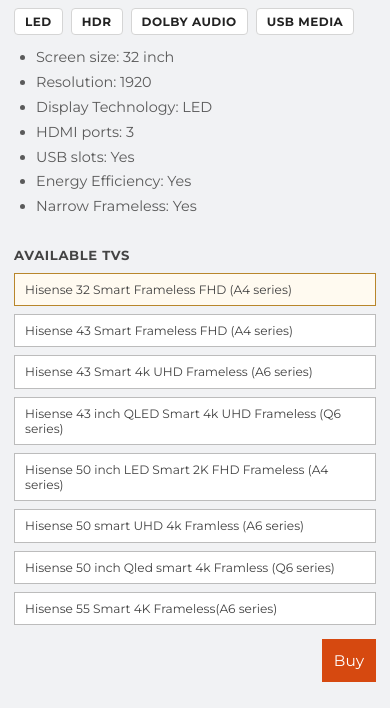
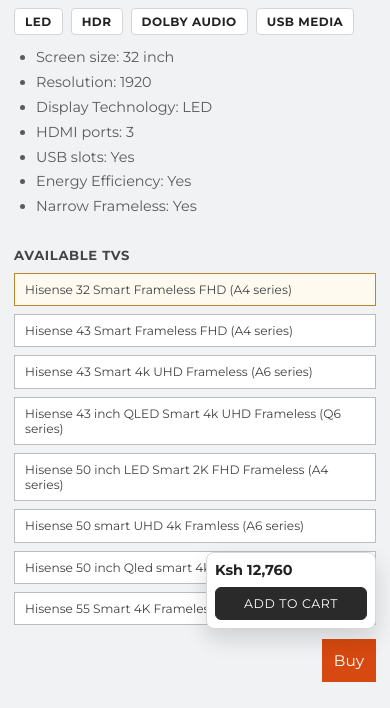
Before and after one commit to BrendaCodesIt/Grand-gesture, a plain HTML site: page tvs.html in a window 390 px wide. Both pictures are taken after a click on the button "Buy". Shown: the part 420-1128 px from the top of the page. Drawn offline with Linux system fonts and the light colour scheme.

Commit message:
Implement quick buy feature with dropdown for TV products

```diff
--- a/styles.css
+++ b/styles.css
@@ -359,6 +359,7 @@
 .tv-actions {
   display: flex;
   gap: 14px;
+  position: relative;
 }
 
 .action-btn {
@@ -384,6 +385,48 @@
 .action-btn:hover,
 .action-btn:focus-visible {
   filter: brightness(1.05);
+  outline: none;
+}
+
+.quick-buy-dropdown {
+  position: absolute;
+  right: 0;
+  bottom: calc(100% + 10px);
+  min-width: 190px;
+  background: #fff;
+  border: 1px solid #d8d8d8;
+  border-radius: 8px;
+  padding: 10px;
+  box-shadow: 0 10px 22px rgba(0, 0, 0, 0.14);
+  z-index: 20;
+}
+
+.quick-buy-price {
+  margin: 0 0 8px;
+  color: #222;
+  font-family: "Montserrat", sans-serif;
+  font-size: 0.96rem;
+  font-weight: 700;
+}
+
+.quick-add-btn {
+  width: 100%;
+  border: 1px solid #2a2a2a;
+  background: #2a2a2a;
+  color: #fff;
+  border-radius: 6px;
+  padding: 8px 10px;
+  font-family: "Montserrat", sans-serif;
+  font-size: 0.78rem;
+  text-transform: uppercase;
+  letter-spacing: 0.05em;
+  cursor: pointer;
+}
+
+.quick-add-btn:hover,
+.quick-add-btn:focus-visible {
+  background: #3b3b3b;
+  border-color: #3b3b3b;
   outline: none;
 }
 
@@ -658,6 +701,15 @@
     gap: 10px;
   }
 
+  .quick-buy-dropdown {
+    min-width: 170px;
+    padding: 8px;
+  }
+
+  .quick-buy-price {
+    font-size: 0.9rem;
+  }
+
   .action-btn {
     min-width: 0;
     flex: 1;
--- a/tvs.html
+++ b/tvs.html
@@ -129,7 +129,20 @@
 
       <section class="tv-bottom-bar" aria-label="Product actions">
         <div class="tv-actions">
-          <button type="button" class="action-btn action-btn--buy" id="quick-buy-btn">Buy</button>
+          <button
+            type="button"
+            class="action-btn action-btn--buy"
+            id="quick-buy-btn"
+            aria-expanded="false"
+            aria-controls="quick-buy-dropdown"
+          >
+            Buy
+          </button>
+
+          <div class="quick-buy-dropdown" id="quick-buy-dropdown" hidden>
+            <p class="quick-buy-price">Ksh 12,760</p>
+            <button type="button" class="quick-add-btn" id="quick-add-btn">Add to Cart</button>
+          </div>
         </div>
       </section>
     </main>
@@ -137,7 +150,10 @@
     <script>
       const menuToggle = document.getElementById("menu-toggle");
       const categoriesMenu = document.getElementById("categories-menu");
+      const tvActions = document.querySelector(".tv-actions");
       const quickBuyBtn = document.getElementById("quick-buy-btn");
+      const quickBuyDropdown = document.getElementById("quick-buy-dropdown");
+      const quickAddBtn = document.getElementById("quick-add-btn");
       const modelButtons = document.querySelectorAll(".tv-model-btn");
 
       const tvItem = {
@@ -175,8 +191,16 @@
       }
 
       quickBuyBtn.addEventListener("click", () => {
+        const isOpen = quickBuyBtn.getAttribute("aria-expanded") === "true";
+        quickBuyBtn.setAttribute("aria-expanded", String(!isOpen));
+        quickBuyDropdown.hidden = isOpen;
+      });
+
+      quickAddBtn.addEventListener("click", () => {
         addItemToCart();
         quickBuyBtn.textContent = "Added";
+        quickBuyBtn.setAttribute("aria-expanded", "false");
+        quickBuyDropdown.hidden = true;
 
         setTimeout(() => {
           quickBuyBtn.textContent = "Buy";
@@ -199,10 +223,16 @@
       document.addEventListener("click", (event) => {
         const clickedInsideMenu = categoriesMenu.contains(event.target);
         const clickedToggle = menuToggle.contains(event.target);
+        const clickedQuickBuy = tvActions.contains(event.target);
 
         if (!clickedInsideMenu && !clickedToggle) {
           menuToggle.setAttribute("aria-expanded", "false");
           categoriesMenu.hidden = true;
+        }
+
+        if (!clickedQuickBuy) {
+          quickBuyBtn.setAttribute("aria-expanded", "false");
+          quickBuyDropdown.hidden = true;
         }
       });
 
@@ -210,6 +240,8 @@
         if (event.key === "Escape") {
           menuToggle.setAttribute("aria-expanded", "false");
           categoriesMenu.hidden = true;
+          quickBuyBtn.setAttribute("aria-expanded", "false");
+          quickBuyDropdown.hidden = true;
         }
       });
     </script>
```
